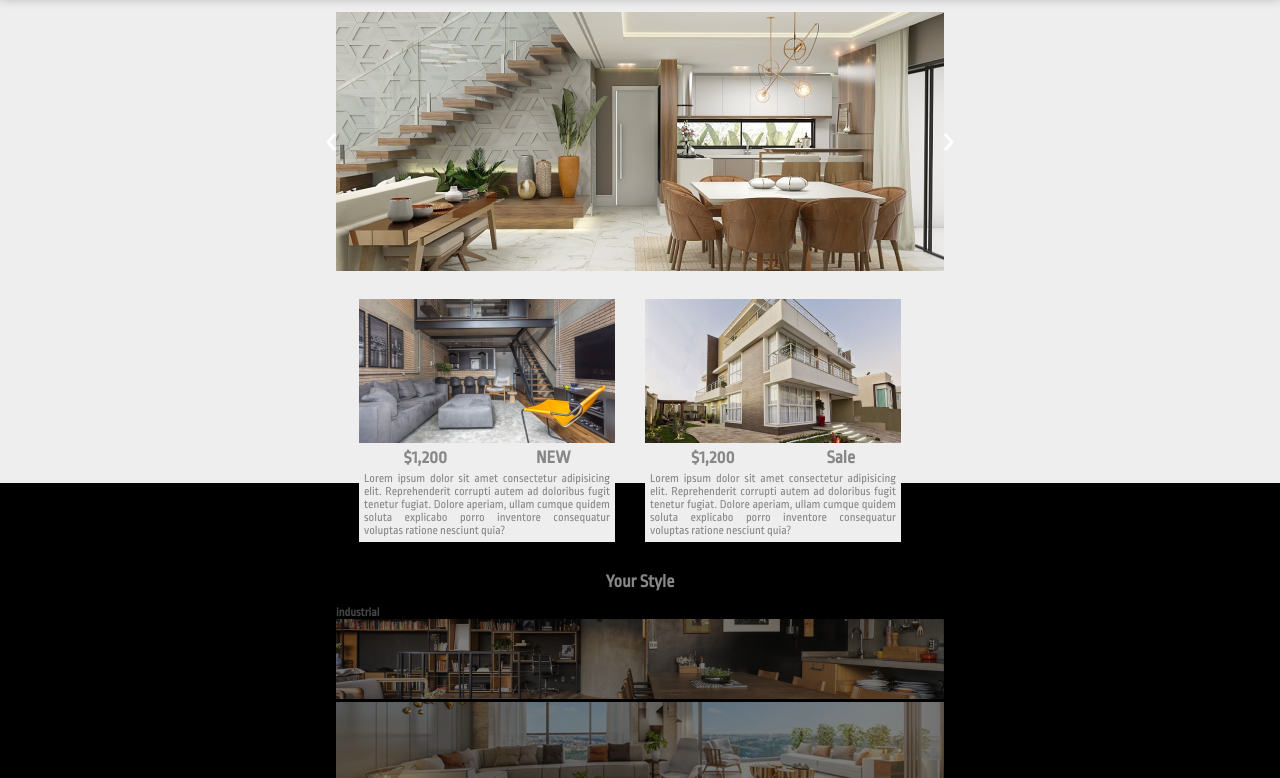
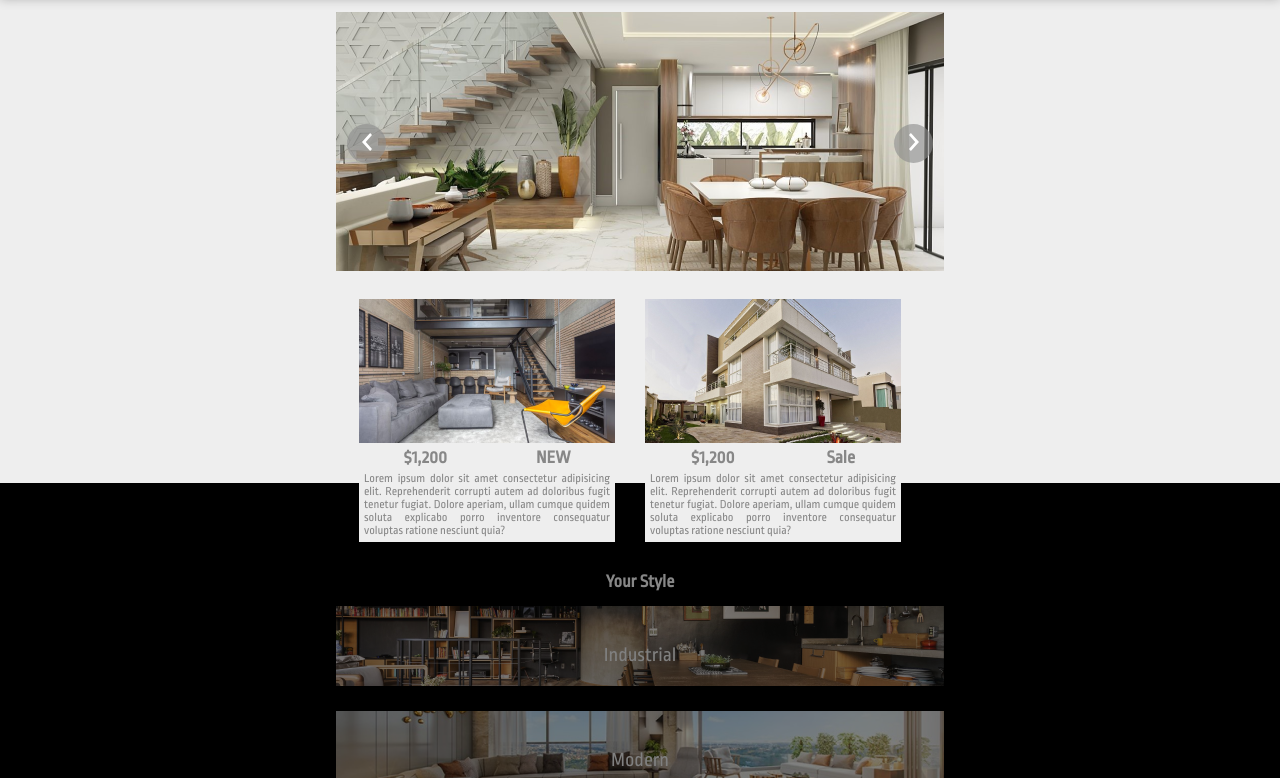
Before and after one commit to educavalcante/dh-lovt, a plain HTML site: page index.html in a window 1280 px wide. Shown: the part 67-845 px from the top of the page. Drawn offline with Linux system fonts and the light colour scheme.

Commit message:
html e css

```diff
--- a/index.html
+++ b/index.html
@@ -5,7 +5,7 @@
     <meta http-equiv="X-UA-Compatible" content="IE=edge">
     <meta name="viewport" content="width=device-width, initial-scale=1.0">
     <link rel="stylesheet" href="style.css">
-    <title>Document</title>
+    <title>LOVT</title>
 </head>
 <body>
     <header>
@@ -21,13 +21,15 @@
         <section class="section-1">
             <div class="carrocel">
                 <div>
-                    <img class="img-arrow" src="img/arrow-left.svg" alt="">
+                    <button class="bt-arrowL"><img class="img-arrowL" src="img/arrow-left.svg" alt=""></button>
+
                 </div>
                 <div>
                     <img src="img/slide-1.png" alt="">
                 </div>
                 <div>
-                    <img class="img-arrow" src="img/arrow-right.svg" alt="">
+                    <button class="bt-arrowR"><img class="img-arrowR" src="img/arrow-right.svg" alt=""></button>
+
                 </div>
             </div>
         </section>
@@ -40,6 +42,7 @@
                         </div>
                         <div class="preco">
                             <h2>$1,200</h2>
+
                             <h2>NEW</h2>
                         </div>
                         <div class="texto-artigo">
@@ -76,15 +79,18 @@
             <div class="img-3">
                 <div>
                 <article>
-                    <h4>industrial</h4>
+
                     <img  src="img/industrial.png" alt="industrial">
+                    <div class="textosobre">Industrial</div>
                 </article>
                 <article>
                     <img  src="img/moderno.png" alt="industrial">
+                    <div class="textosobre">Modern</div>
                 </article>
                 <div>
                 <article>
                     <img src="img/classico.png" alt="industrial">
+                    <div class="textosobre">industrial</div>
                 </article>
                 </div>
             </div>
--- a/style.css
+++ b/style.css
@@ -1,6 +1,5 @@
 @import url("https://fonts.googleapis.com/css2?family=Ropa+Sans&display=swap");
 * {
-
     box-sizing: border-box;
     font-family: 'Ropa Sans';
     margin: 0;
@@ -9,7 +8,6 @@
 html {
     font-size: 12px;
     color: hsl(0, 0%, 53%);
-    ;
 }
 header{
     box-shadow: 0px 2px 10px rgba(0, 0, 0, 0.25);
@@ -17,19 +15,18 @@ header{
 header .container  {
     display: flex;
     justify-content: space-between;
-
+    width: 697px;
+    margin: auto;
 }
 
 .logo {
     display: flex;
     align-items: center;
-
     padding-left: 44px;
     padding-top: 8px;
     padding-bottom: 16px;
 }
 .logo h5 {
-
     font-size: 10px;
     color: #aaa;
     margin: 10px;
@@ -44,15 +41,14 @@ main {
     justify-content: space-around;
 }
 
-.section-1{
 
-    box-sizing: border-box;
-}
 .container{
     display: flex;
     justify-content: space-around;
     align-items: center;
-
+}
+.section-1{
+    box-sizing: border-box;
 }
 .carrocel{
     display: flex;
@@ -63,8 +59,41 @@ main {
     margin-top: 15px;
 }
 
-.img-arrow{
+.img-arrowL{
     align-self:flex-end;
+    position: relative;
+    right: 0px;
+
+}
+.bt-arrowL{
+    align-self:flex-end;
+    position: relative;
+    right: -50px;
+    border-radius: 50px;
+    width: 39px;
+    height: 39px;
+    border: none;
+    background:  rgba(141, 141, 141, 0.62);
+
+}
+
+.img-arrowR{
+    align-self:flex-end;
+    position: relative;
+    right: 0px;
+
+}
+
+.bt-arrowR{
+    align-self:flex-end;
+    position: relative;
+    right: 50px;
+    border-radius: 50px;
+    width: 39px;
+    height: 39px;
+    border: none;
+    background:  rgba(141, 141, 141, 0.62);
+
 }
 .section-2 {
     display: flex;
@@ -87,7 +116,6 @@ main {
     background: #EEEEEE;
     margin: 25px;
     margin-left: 5px;
-
 }
 
 .img-pq{
@@ -118,8 +146,6 @@ main {
 footer .container  {
     display: flex;
     justify-content: space-between;
-    width: 1028px;
-
 }
 
 .texto-3 {
@@ -141,11 +167,19 @@ footer .container  {
 .igmfooter{
     display: flex;
     margin: 0;
-    width: 100%;
+    width: 697px;
     padding: 25px;
     justify-content: space-around;
     background-color:hsl(0, 0%, 20%);
 
+}
+.textosobre{
+    color: white;
+    position: relative;
+    top: -45px;
+    text-align: center;
+    font-size: 20px;
+    font-weight: 400px;
 }
 
 .img-rs{
```
